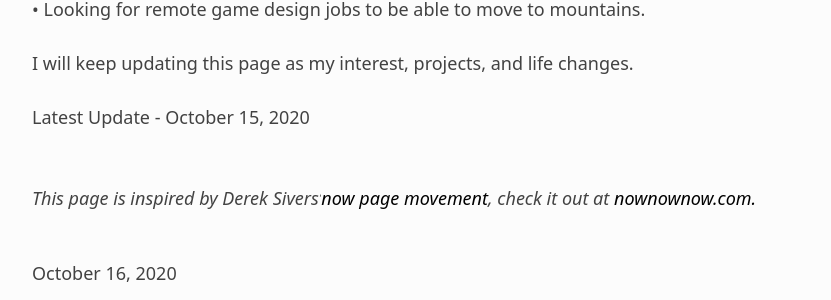
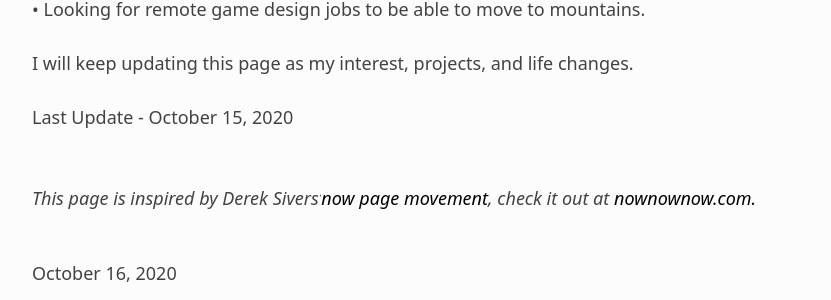
Before and after one commit to bunbutterjam/bunbutterjam.github.io, a Jekyll site: the page built from _pages/now.html, in a window 1280 px wide. Shown: the part 728-1028 px from the top of the page, without its empty margins (224-1055 px from the left). Built offline with Jekyll 4.4.1, drawn with Linux system fonts in a browser that asks for light colours.

Commit message:
updated now page

```diff
--- a/_pages/now.html
+++ b/_pages/now.html
@@ -24,8 +24,8 @@
 
 I will keep updating this page as my interest, projects, and life changes. <br><br>
 
-Latest Update - October 15, 2020 <br><br><br>
+Last Update - October 15, 2020 <br><br><br>
 
-<i>This page is inspired by Derek Sivers’<a href="https://sive.rs/now3">now page movement</a>, check it out at <a href="https://nownownow.com/"> nownownow.com.</a></i>
+<i>This page is inspired by Derek Sivers’<a href="https://sive.rs/nowff">now page movement</a>, check it out at <a href="https://nownownow.com/"> nownownow.com.</a></i>
 
 </p>
```
